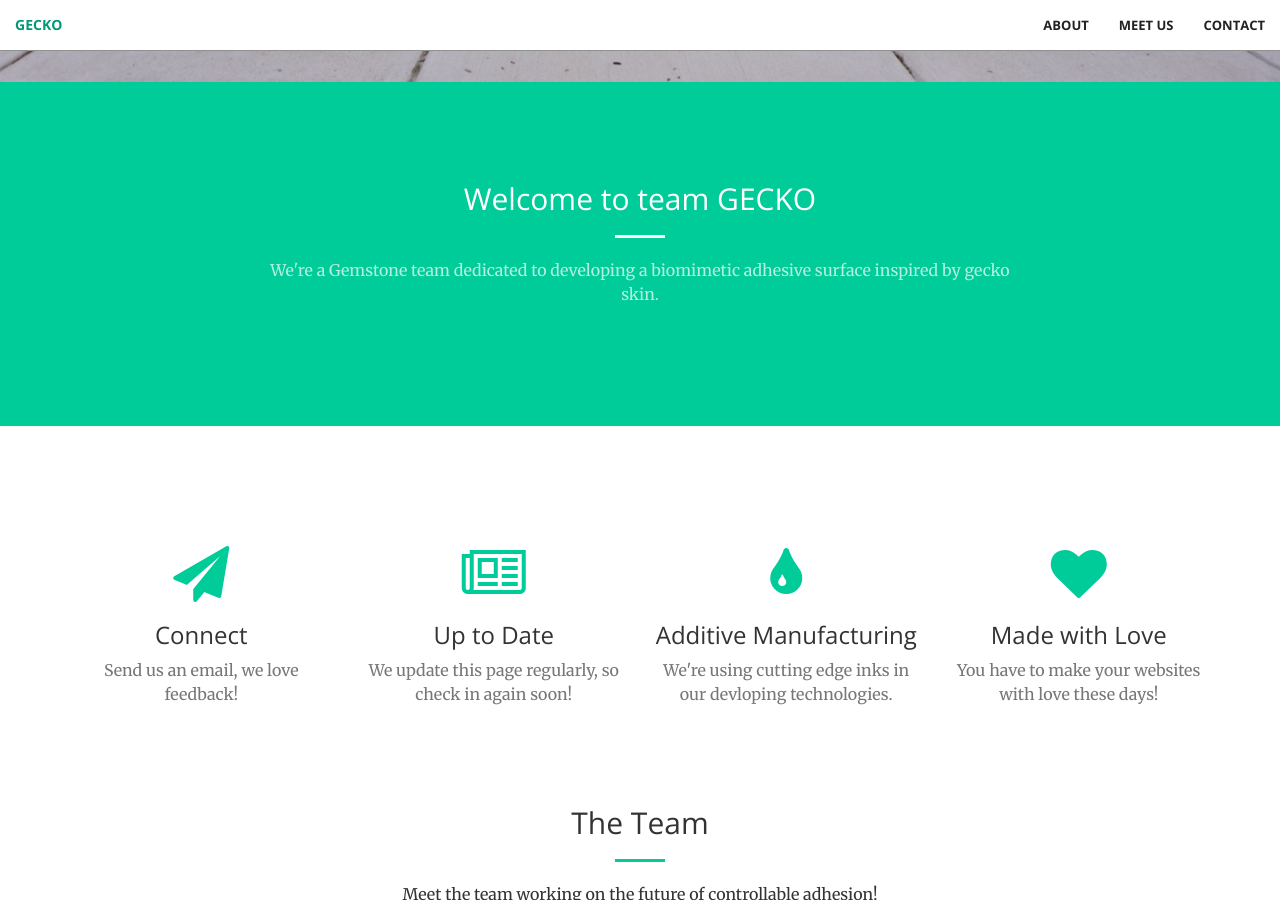
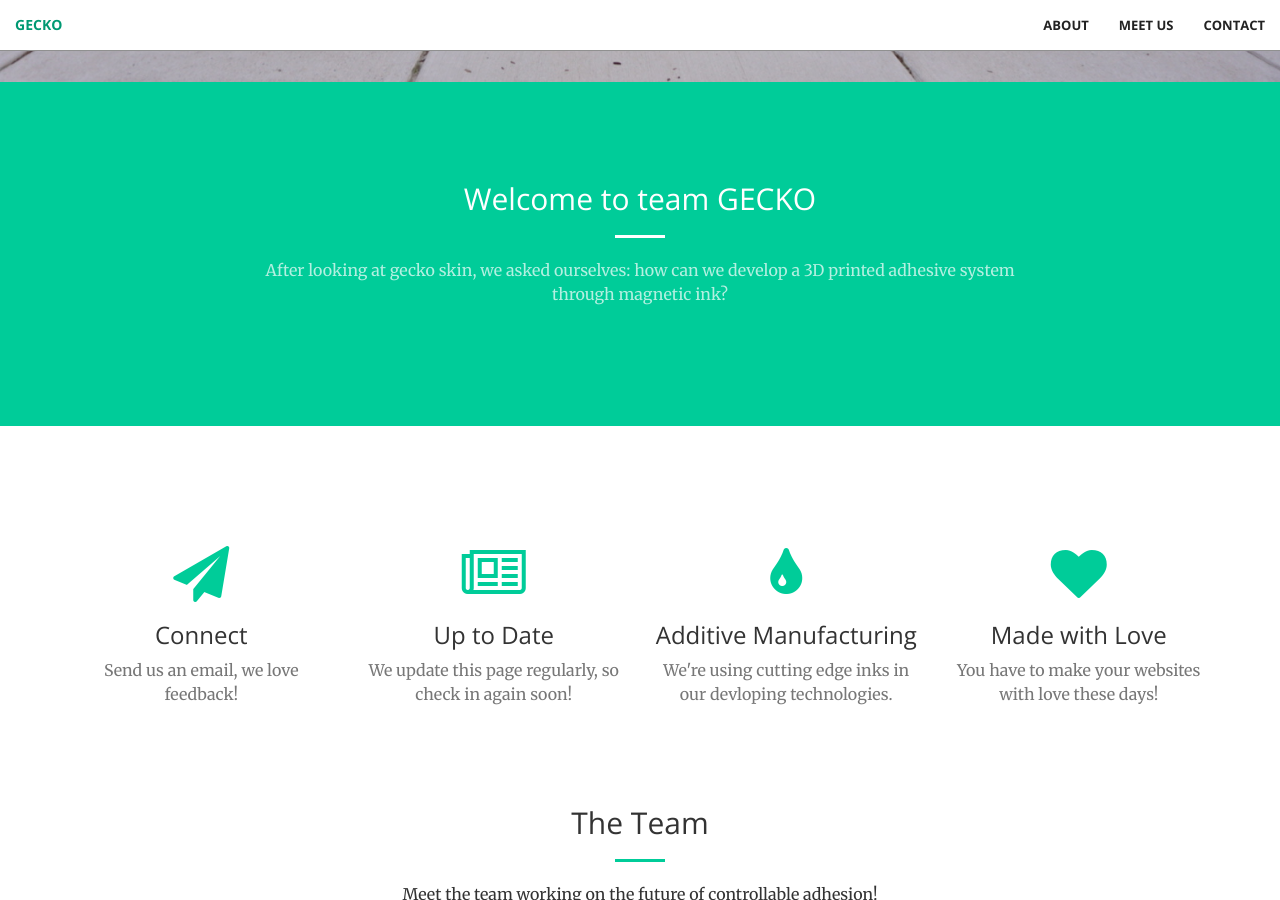
Before and after one commit to teamgecko2022/teamgecko2022, a Jekyll site: the page built from index.html, in a window 1280 px wide and 900 px high, scrolled down 818 px. Built offline with Jekyll 4.4.1, drawn with Linux system fonts in a browser that asks for light colours.

Commit message:
research question?

```diff
--- a/_includes/call-to-action.html
+++ b/_includes/call-to-action.html
@@ -4,7 +4,8 @@
             <div class="col-lg-8 col-lg-offset-2 text-center">
                 <h2 class="section-heading">Welcome to team GECKO</h2>
                 <hr class="light">
-                <p class="text-faded">We're a Gemstone team dedicated to developing a biomimetic adhesive surface inspired by gecko skin.</p>
+                <!--<p class="text-faded">We're a Gemstone team dedicated to developing a biomimetic adhesive surface inspired by gecko skin.</p>-->
+                <p class="text-faded">After looking at gecko skin, we asked ourselves: how can we develop a 3D printed adhesive system through magnetic ink?</p>
                 <!-- <a href="#" class="btn btn-default btn-xl">Get Started!</a>-->
             </div>
         </div>
```
